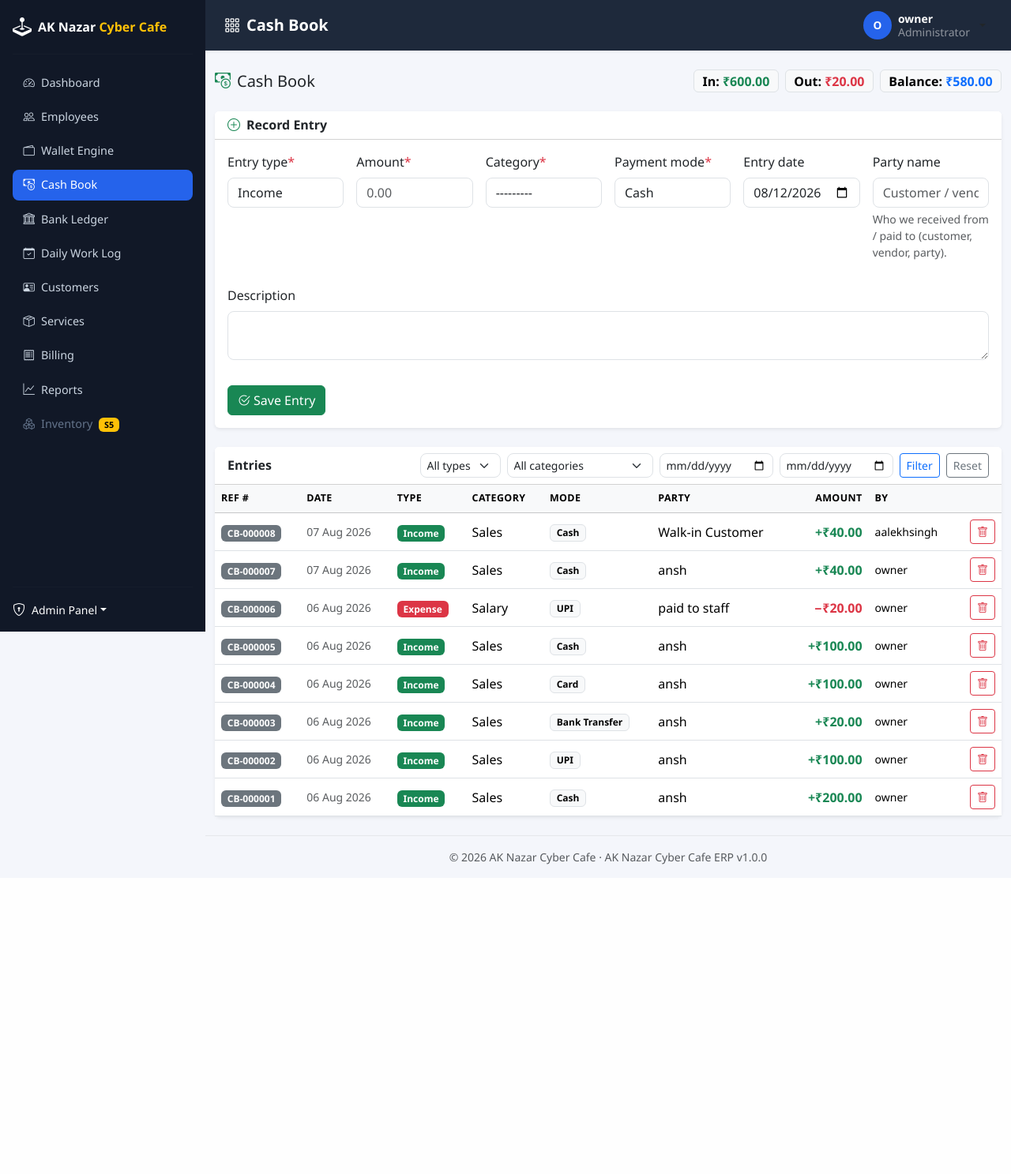
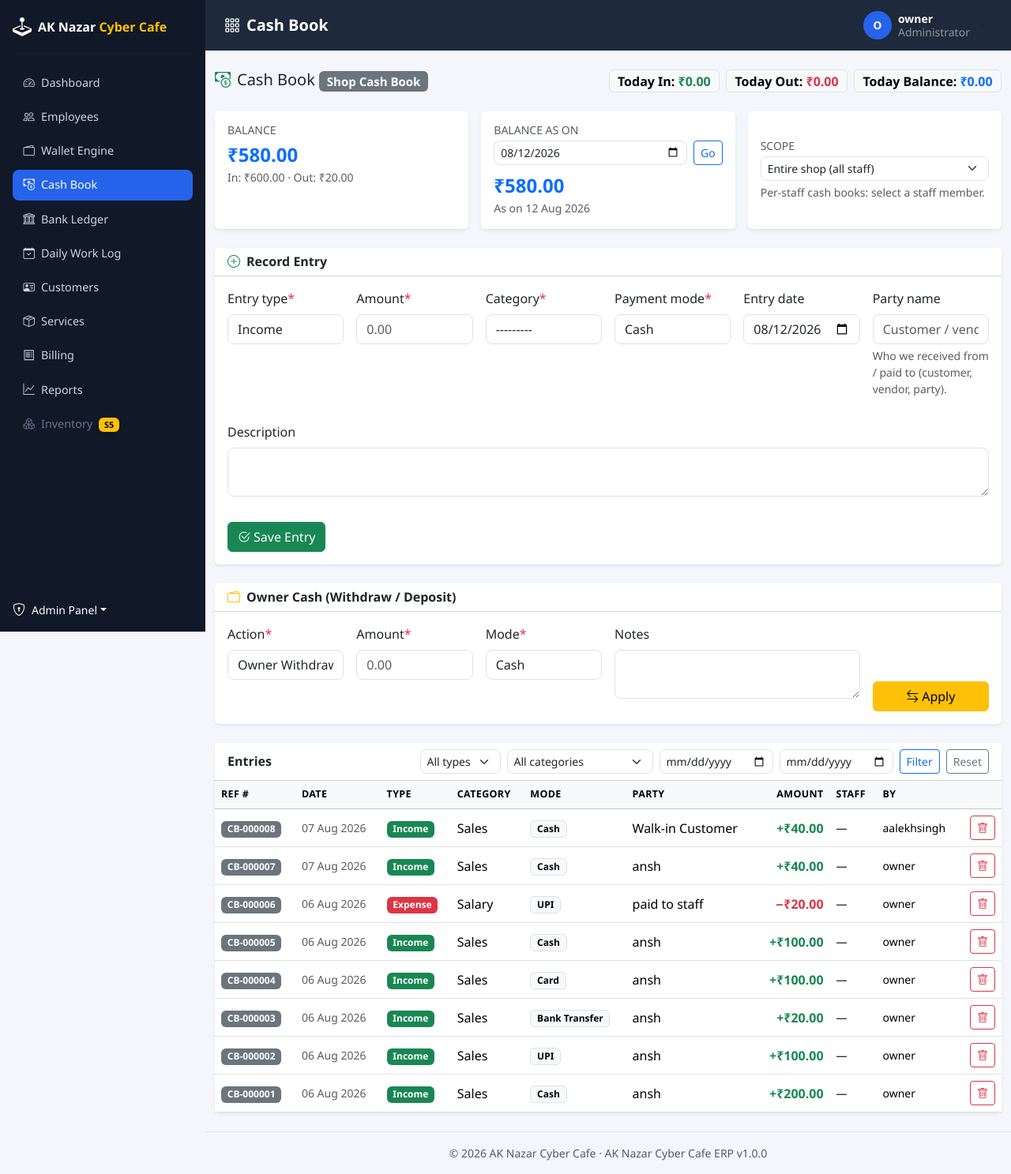
Before and after one commit to anirudhhkumarmfp886/cyber-cafe-erp, a Django app: page /finance/cashbook/ in a window 1280 px wide. Shown: the whole page at 79% size. Before the commit the page ends 1095 px from the top, so only its background shows below. Run offline with Django 5.2, Linux system fonts and the light colour scheme; a user stored in the database is signed in; data comes from the database, SQL or seed files in the repository.

Commit message:
feat(finance): role-gated manual cash book with income/expense split and staff attribution

```diff
--- a/apps/finance/forms/cashbook.py
+++ b/apps/finance/forms/cashbook.py
@@ -6,6 +6,7 @@ from apps.finance.models.enums import (
     EXPENSE_CATEGORIES,
     INCOME_CATEGORIES,
     CashEntryCategory,
+    PaymentMode,
 )
 
 
@@ -20,11 +21,30 @@ class CashBookEntryForm(forms.ModelForm):
             "description": forms.Textarea(attrs={"class": "form-control", "rows": 2}),
         }
 
-    def __init__(self, *args, **kwargs):
+    def __init__(self, *args, allowed_entry_types=("INCOME", "EXPENSE"), **kwargs):
         super().__init__(*args, **kwargs)
         for name in ("entry_type", "category", "payment_mode"):
             self.fields[name].widget.attrs["class"] = "form-select"
-        self.fields["entry_type"].initial = "INCOME"
+        if allowed_entry_types:
+            self.fields["entry_type"].choices = [
+                (value, label)
+                for value, label in self.fields["entry_type"].choices
+                if value in allowed_entry_types
+            ]
+            self.fields["entry_type"].initial = allowed_entry_types[0]
+        allowed_types = set(allowed_entry_types)
+        if allowed_types == {"INCOME"}:
+            self.fields["category"].choices = [
+                (value, label)
+                for value, label in CashEntryCategory.choices
+                if value in INCOME_CATEGORIES
+            ]
+        elif allowed_types == {"EXPENSE"}:
+            self.fields["category"].choices = [
+                (value, label)
+                for value, label in CashEntryCategory.choices
+                if value in EXPENSE_CATEGORIES
+            ]
         self.fields["entry_date"].required = False
 
     def clean(self):
@@ -38,6 +58,32 @@ class CashBookEntryForm(forms.ModelForm):
         if cleaned.get("amount") is not None and cleaned["amount"] <= 0:
             raise forms.ValidationError("Amount must be greater than zero.")
         return cleaned
+
+
+class OwnerCashForm(forms.Form):
+    action = forms.ChoiceField(
+        choices=[("WITHDRAW", "Owner Withdrawal"), ("DEPOSIT", "Owner Deposit")],
+        widget=forms.Select(attrs={"class": "form-select"}),
+        label="Action",
+    )
+    amount = forms.DecimalField(
+        max_digits=12,
+        decimal_places=2,
+        min_value=0.01,
+        widget=forms.NumberInput(attrs={"class": "form-control", "step": "0.01", "placeholder": "0.00"}),
+        label="Amount",
+    )
+    payment_mode = forms.ChoiceField(
+        choices=PaymentMode.choices,
+        initial=PaymentMode.CASH,
+        widget=forms.Select(attrs={"class": "form-select"}),
+        label="Mode",
+    )
+    description = forms.CharField(
+        required=False,
+        widget=forms.Textarea(attrs={"class": "form-control", "rows": 2}),
+        label="Notes",
+    )
 
 
 class CashBookFilterForm(forms.Form):
--- a/apps/finance/models/enums.py
+++ b/apps/finance/models/enums.py
@@ -20,6 +20,7 @@ class CashEntryCategory(models.TextChoices):
     SERVICE_FEE = "SERVICE_FEE", "Service Fee"
     COMMISSION = "COMMISSION", "Commission / E-Sathi"
     OTHER_INCOME = "OTHER_INCOME", "Other Income"
+    OWNER_DEPOSIT = "OWNER_DEPOSIT", "Owner Deposit"
     # Expense categories
     PURCHASE = "PURCHASE", "Purchases"
     RENT = "RENT", "Rent"
@@ -30,6 +31,8 @@ class CashEntryCategory(models.TextChoices):
     UTILITIES = "UTILITIES", "Utilities"
     TAX = "TAX", "Tax"
     CASH_OUT = "CASH_OUT", "Cash Out / E-Sathi"
+    ADVANCE = "ADVANCE", "Advance / Staff Float"
+    OWNER_WITHDRAWAL = "OWNER_WITHDRAWAL", "Owner Withdrawal"
     MISC = "MISC", "Miscellaneous"
 
 
@@ -38,6 +41,7 @@ INCOME_CATEGORIES = {
     CashEntryCategory.SERVICE_FEE,
     CashEntryCategory.COMMISSION,
     CashEntryCategory.OTHER_INCOME,
+    CashEntryCategory.OWNER_DEPOSIT,
 }
 
 EXPENSE_CATEGORIES = {
@@ -50,6 +54,8 @@ EXPENSE_CATEGORIES = {
     CashEntryCategory.UTILITIES,
     CashEntryCategory.TAX,
     CashEntryCategory.CASH_OUT,
+    CashEntryCategory.ADVANCE,
+    CashEntryCategory.OWNER_WITHDRAWAL,
     CashEntryCategory.MISC,
 }
 
--- a/apps/finance/urls.py
+++ b/apps/finance/urls.py
@@ -7,6 +7,7 @@ app_name = "finance"
 
 urlpatterns = [
     path("cashbook/", cashbook_views.CashBookListView.as_view(), name="cashbook_list"),
+    path("cashbook/owner-cash/", cashbook_views.OwnerCashView.as_view(), name="cashbook_owner_cash"),
     path("cashbook/<uuid:pk>/delete/", cashbook_views.CashBookDeleteView.as_view(), name="cashbook_delete"),
     path("bank/", bank_views.BankAccountListView.as_view(), name="bank_list"),
     path("bank/<uuid:pk>/", bank_views.BankAccountDetailView.as_view(), name="bank_detail"),
--- a/apps/finance/views/cashbook.py
+++ b/apps/finance/views/cashbook.py
@@ -1,4 +1,6 @@
 """Cash book views."""
+from datetime import date
+
 from django.contrib import messages
 from django.contrib.auth.mixins import LoginRequiredMixin, PermissionRequiredMixin
 from django.http import HttpResponseRedirect
@@ -7,7 +9,8 @@ from django.urls import reverse_lazy
 from django.views import View
 from django.views.generic import ListView
 
-from apps.finance.forms.cashbook import CashBookEntryForm, CashBookFilterForm
+from apps.employees.models import Employee, EmploymentStatus
+from apps.finance.forms.cashbook import CashBookEntryForm, CashBookFilterForm, OwnerCashForm
 from apps.finance.models import CashBookEntry
 from apps.finance.selectors.cashbook_selector import CashBookSelector
 from apps.finance.services.cashbook_service import CashBookService
@@ -19,28 +22,73 @@ class CashBookListView(LoginRequiredMixin, PermissionRequiredMixin, ListView):
     context_object_name = "entries"
     paginate_by = 25
 
+    def can_view_shop(self):
+        return self.request.user.is_superuser or self.request.user.has_perm("finance.withdraw_shop_cash")
+
+    def effective_staff(self):
+        """Non-privileged staff always see only their own cash book."""
+        if self.can_view_shop():
+            staff_id = self.request.GET.get("staff")
+            if staff_id:
+                return get_object_or_404(Employee, id=staff_id)
+            return None
+        return getattr(self.request.user, "employee", None)
+
     def get_queryset(self):
         form = CashBookFilterForm(self.request.GET)
-        filters = {}
+        filters = {"staff": self.effective_staff()}
         if form.is_valid():
-            filters = {
-                "entry_type": form.cleaned_data.get("entry_type"),
-                "category": form.cleaned_data.get("category"),
-                "from_date": form.cleaned_data.get("from_date"),
-                "to_date": form.cleaned_data.get("to_date"),
-                "q": self.request.GET.get("q", ""),
-            }
+            filters.update(
+                {
+                    "entry_type": form.cleaned_data.get("entry_type"),
+                    "category": form.cleaned_data.get("category"),
+                    "from_date": form.cleaned_data.get("from_date"),
+                    "to_date": form.cleaned_data.get("to_date"),
+                    "q": self.request.GET.get("q", ""),
+                }
+            )
         return CashBookSelector.list_entries(filters)
 
     def get_context_data(self, **kwargs):
         context = super().get_context_data(**kwargs)
+        staff = self.effective_staff()
+        request = self.request
         context["page_title"] = "Cash Book"
-        context["filter_form"] = CashBookFilterForm(self.request.GET)
-        context["balance"] = CashBookSelector.balance()
-        context["income_total"] = CashBookSelector.income_total()
-        context["expense_total"] = CashBookSelector.expense_total()
-        if self.request.user.has_perm("finance.add_cashbookentry"):
-            context["entry_form"] = CashBookEntryForm()
+        context["filter_form"] = CashBookFilterForm(request.GET)
+        context["staff"] = staff
+        context["staff_label"] = staff.get_full_name() if staff else "Shop Cash Book"
+        context["can_view_shop"] = self.can_view_shop()
+        context["staff_list"] = Employee.objects.filter(
+            status=EmploymentStatus.ACTIVE
+        ).order_by("full_name") if self.can_view_shop() else []
+        context["balance"] = CashBookSelector.balance(staff=staff)
+        context["income_total"] = CashBookSelector.income_total(staff=staff)
+        context["expense_total"] = CashBookSelector.expense_total(staff=staff)
+        today = date.today()
+        context["today"] = today
+        context["today_income"] = CashBookSelector.income_total(from_date=today, to_date=today, staff=staff)
+        context["today_expense"] = CashBookSelector.expense_total(from_date=today, to_date=today, staff=staff)
+        context["today_net"] = context["today_income"] - context["today_expense"]
+        as_on = request.GET.get("as_on")
+        try:
+            as_on_date = date.fromisoformat(as_on) if as_on else today
+        except ValueError:
+            as_on_date = today
+        context["as_on"] = as_on_date
+        context["as_on_balance"] = CashBookSelector.balance_on(as_on_date, staff=staff)
+
+        can_add_income = request.user.has_perm("finance.add_cashbookincome")
+        can_add_expense = request.user.has_perm("finance.add_cashbookexpense")
+        context["can_add_income"] = can_add_income
+        context["can_add_expense"] = can_add_expense
+        allowed_types = []
+        if can_add_income:
+            allowed_types.append("INCOME")
+        if can_add_expense:
+            allowed_types.append("EXPENSE")
+        if allowed_types:
+            context["entry_form"] = CashBookEntryForm(allowed_entry_types=tuple(allowed_types))
+        context["owner_cash_form"] = OwnerCashForm() if request.user.has_perm("finance.withdraw_shop_cash") else None
         return context
 
     def get_form_error_response(self, form):
@@ -52,7 +100,14 @@ class CashBookListView(LoginRequiredMixin, PermissionRequiredMixin, ListView):
     def post(self, request):
         if not request.user.has_perm("finance.add_cashbookentry"):
             return self.handle_no_permission()
-        form = CashBookEntryForm(request.POST)
+        allowed_types = []
+        if request.user.has_perm("finance.add_cashbookincome"):
+            allowed_types.append("INCOME")
+        if request.user.has_perm("finance.add_cashbookexpense"):
+            allowed_types.append("EXPENSE")
+        if not allowed_types:
+            return self.handle_no_permission()
+        form = CashBookEntryForm(request.POST, allowed_entry_types=tuple(allowed_types))
         if form.is_valid():
             data = form.cleaned_data
             try:
@@ -86,6 +141,39 @@ class CashBookListView(LoginRequiredMixin, PermissionRequiredMixin, ListView):
         return HttpResponseRedirect(reverse_lazy("finance:cashbook_list"))
 
 
+class OwnerCashView(LoginRequiredMixin, PermissionRequiredMixin, View):
+    permission_required = "finance.withdraw_shop_cash"
+    http_method_names = ["post"]
+
+    def post(self, request):
+        form = OwnerCashForm(request.POST)
+        if form.is_valid():
+            data = form.cleaned_data
+            try:
+                if data["action"] == "WITHDRAW":
+                    entry = CashBookService.owner_withdraw(
+                        amount=data["amount"],
+                        payment_mode=data["payment_mode"],
+                        description=data.get("description", ""),
+                        by=request.user,
+                    )
+                else:
+                    entry = CashBookService.owner_deposit(
+                        amount=data["amount"],
+                        payment_mode=data["payment_mode"],
+                        description=data.get("description", ""),
+                        by=request.user,
+                    )
+                messages.success(
+                    request,
+                    f"{'Withdrew' if data['action'] == 'WITHDRAW' else 'Deposited'} "
+                    f"{entry.amount} ({entry.reference_number}).",
+                )
+            except ValueError as exc:
+                messages.error(request, str(exc))
+        return HttpResponseRedirect(reverse_lazy("finance:cashbook_list"))
+
+
 class CashBookDeleteView(LoginRequiredMixin, PermissionRequiredMixin, View):
     permission_required = "finance.delete_cashbookentry"
     http_method_names = ["post"]
--- a/templates/finance/cashbook_list.html
+++ b/templates/finance/cashbook_list.html
@@ -3,11 +3,62 @@
 
 {% block content %}
 <div class="d-flex flex-wrap align-items-center justify-content-between gap-2 mb-4">
-    <h5 class="mb-0"><i class="bi bi-cash-coin me-2 text-success"></i>Cash Book</h5>
+    <h5 class="mb-0"><i class="bi bi-cash-coin me-2 text-success"></i>Cash Book
+        {% if staff_label %}<span class="badge text-bg-secondary align-middle">{{ staff_label }}</span>{% endif %}
+    </h5>
     <div class="d-flex flex-wrap gap-2">
-        <span class="badge text-bg-light border fs-6">In: <strong class="text-success">{{ income_total|inr }}</strong></span>
-        <span class="badge text-bg-light border fs-6">Out: <strong class="text-danger">{{ expense_total|inr }}</strong></span>
-        <span class="badge text-bg-light border fs-6">Balance: <strong class="text-primary">{{ balance|inr }}</strong></span>
+        <span class="badge text-bg-light border fs-6">Today In: <strong class="text-success">{{ today_income|inr }}</strong></span>
+        <span class="badge text-bg-light border fs-6">Today Out: <strong class="text-danger">{{ today_expense|inr }}</strong></span>
+        <span class="badge text-bg-light border fs-6">Today Balance: <strong class="text-primary">{{ today_net|inr }}</strong></span>
+    </div>
+</div>
+
+<div class="row g-3 mb-4">
+    <div class="col-md-4">
+        <div class="card border-0 shadow-sm h-100">
+            <div class="card-body">
+                <h6 class="text-muted small text-uppercase mb-1">Balance</h6>
+                <div class="fs-4 fw-bold text-primary">{{ balance|inr }}</div>
+                <div class="small text-muted">In: {{ income_total|inr }} &middot; Out: {{ expense_total|inr }}</div>
+            </div>
+        </div>
+    </div>
+    <div class="col-md-4">
+        <div class="card border-0 shadow-sm h-100">
+            <div class="card-body">
+                <h6 class="text-muted small text-uppercase mb-1">Balance as on</h6>
+                <form method="get" class="d-flex gap-2 align-items-center">
+                    <input type="date" name="as_on" value="{{ as_on|date:'Y-m-d' }}" class="form-control form-control-sm">
+                    {% if staff %}<input type="hidden" name="staff" value="{{ staff.id }}">{% endif %}
+                    <button class="btn btn-sm btn-outline-primary">Go</button>
+                </form>
+                <div class="fs-4 fw-bold text-primary mt-2">{{ as_on_balance|inr }}</div>
+                <div class="small text-muted">As on {{ as_on|date:"d M Y" }}</div>
+            </div>
+        </div>
+    </div>
+    <div class="col-md-4">
+        <div class="card border-0 shadow-sm h-100">
+            <div class="card-body d-flex flex-column justify-content-center">
+                <h6 class="text-muted small text-uppercase mb-1">Scope</h6>
+                {% if can_view_shop %}
+                    <form method="get" class="d-flex gap-2 align-items-center">
+                        <select name="staff" class="form-select form-select-sm" onchange="this.form.submit()">
+                            <option value="">Entire shop (all staff)</option>
+                            {% for s in staff_list %}
+                                <option value="{{ s.id }}" {% if staff and staff.id == s.id %}selected{% endif %}>
+                                    {{ s.full_name }}{% if s.role %} ({{ s.get_role_display }}){% endif %}
+                                </option>
+                            {% endfor %}
+                        </select>
+                        <button class="btn btn-sm btn-outline-secondary d-none">Go</button>
+                    </form>
+                    <div class="small text-muted mt-1">Per-staff cash books: select a staff member.</div>
+                {% else %}
+                    <div class="small text-muted">You are viewing only your own entries. Sales billed by you appear here automatically.</div>
+                {% endif %}
+            </div>
+        </div>
     </div>
 </div>
 
@@ -37,6 +88,30 @@
                     <button type="submit" class="btn btn-success">
                         <i class="bi bi-check2-circle me-1"></i>Save Entry
                     </button>
+                    {% if not can_add_expense %}<span class="small text-muted ms-2">You can only record income.</span>{% endif %}
+                    {% if not can_add_income %}<span class="small text-muted ms-2">You can only record expenses.</span>{% endif %}
+                </div>
+            </form>
+        </div>
+    </div>
+{% endif %}
+
+{% if owner_cash_form %}
+    <div class="card shadow-sm border-0 mb-4">
+        <div class="card-header bg-white">
+            <h6 class="mb-0 fw-semibold"><i class="bi bi-wallet2 me-2 text-warning"></i>Owner Cash (Withdraw / Deposit)</h6>
+        </div>
+        <div class="card-body">
+            <form method="post" action="{% url 'finance:cashbook_owner_cash' %}" class="row g-3">
+                {% csrf_token %}
+                <div class="col-md-2">{% include "includes/field.html" with field=owner_cash_form.action %}</div>
+                <div class="col-md-2">{% include "includes/field.html" with field=owner_cash_form.amount %}</div>
+                <div class="col-md-2">{% include "includes/field.html" with field=owner_cash_form.payment_mode %}</div>
+                <div class="col-md-4">{% include "includes/field.html" with field=owner_cash_form.description %}</div>
+                <div class="col-md-2 d-flex align-items-end">
+                    <button type="submit" class="btn btn-warning w-100">
+                        <i class="bi bi-arrow-left-right me-1"></i>Apply
+                    </button>
                 </div>
             </form>
         </div>
@@ -65,6 +140,7 @@
                     <th scope="col">Mode</th>
                     <th scope="col">Party</th>
                     <th scope="col" class="text-end">Amount</th>
+                    <th scope="col">Staff</th>
                     <th scope="col">By</th>
                     {% if perms.finance.delete_cashbookentry %}<th scope="col"></th>{% endif %}
                 </tr>
@@ -85,6 +161,7 @@
                         <td class="text-end fw-semibold {% if entry.entry_type == 'INCOME' %}text-success{% else %}text-danger{% endif %}">
                             {% if entry.entry_type == 'INCOME' %}+{% else %}−{% endif %}{{ entry.amount|inr }}
                         </td>
+                        <td class="small">{{ entry.staff.get_full_name|default:"—" }}</td>
                         <td class="small">{{ entry.created_by.get_full_name|default:"—" }}</td>
                         {% if perms.finance.delete_cashbookentry %}
                             <td class="text-end">
@@ -97,7 +174,7 @@
                     </tr>
                 {% empty %}
                     <tr>
-                        <td colspan="9" class="text-center text-muted py-5">
+                        <td colspan="10" class="text-center text-muted py-5">
                             <i class="bi bi-cash-coin fs-2 d-block mb-2"></i>
                             No entries found.
                         </td>
```
Also changed, not shown: apps/accounts/tests/test_owner_signup.py (+7 -2 lines), apps/finance/models/cashbook.py (+15 -0 lines), apps/finance/selectors/cashbook_selector.py (+17 -8 lines), apps/finance/services/cashbook_service.py (+56 -0 lines), apps/finance/tests/test_cashbook_phase1.py (added, +245 -0 lines), apps/finance/migrations/0003_alter_cashbookentry_options_cashbookentry_staff_and_more.py (added), apps/finance/migrations/0004_alter_cashbookentry_category.py (added).
